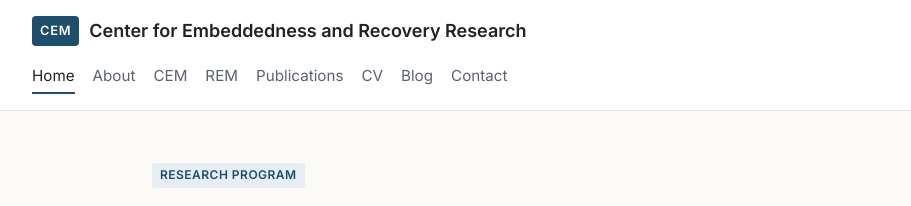
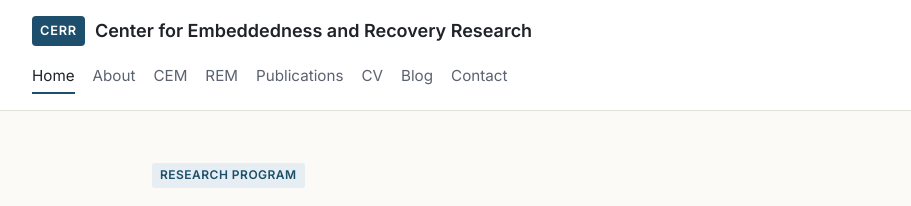
Before and after one commit to donbowen0-creator/cemresearchlab-site, a Jekyll site: the page built from index.md, in a window 1280 px wide. Shown: the top 206 px of the page, without its empty margins (124-1035 px from the left). Built offline with Jekyll 4.4.1, drawn with Linux system fonts in a browser that asks for light colours.

Commit message:
Update default.html

```diff
--- a/_layouts/default.html
+++ b/_layouts/default.html
@@ -14,7 +14,7 @@
   <header class="site-header">
     <div class="wrap header-inner">
       <a class="brand" href="{{ '/' | relative_url }}">
-        <span class="brand-mark">CEM</span>
+        <span class="brand-mark">CERR</span>
         <span class="brand-text">{{ site.title }}</span>
       </a>
       <nav class="site-nav" aria-label="Main">
```
